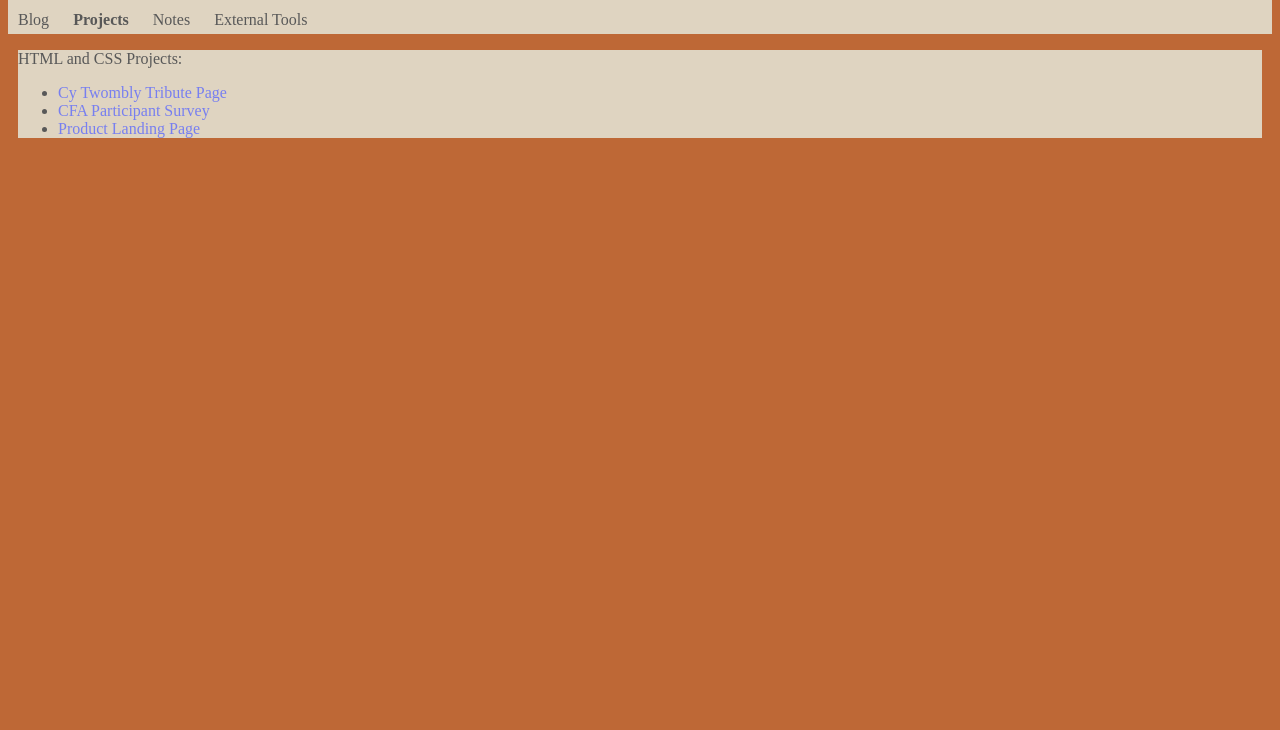
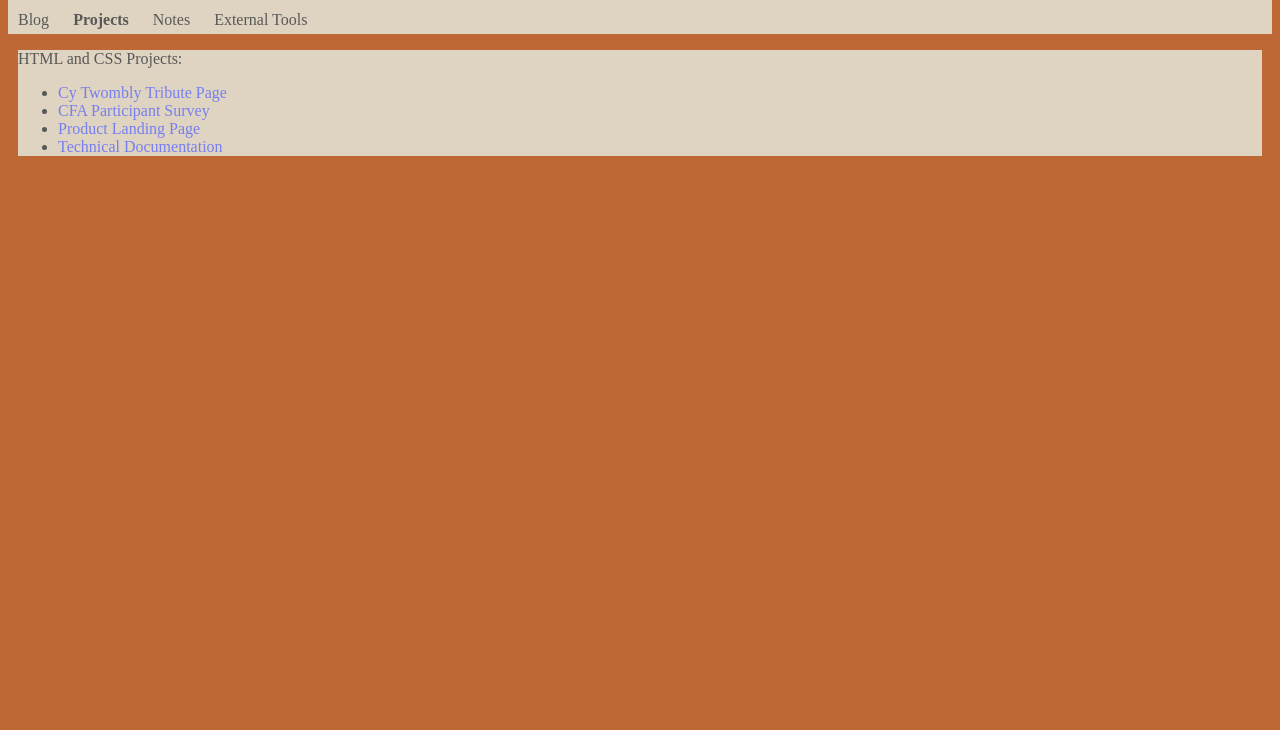
Before and after one commit to jwheatonumich/Blog, a plain HTML site: page projects.html in a window 1280 px wide. Shown: the part 70-800 px from the top of the page. Drawn offline with Linux system fonts and the light colour scheme.

Commit message:
Update projects.html

```diff
--- a/projects.html
+++ b/projects.html
@@ -74,6 +74,7 @@
             <li><a href="https://jwheatonumich.github.io/Cy-Twombly-Tribute/" target="_blank">Cy Twombly Tribute Page</a></li>
             <li><a href="https://jwheatonumich.github.io/Survey-Project/" target="_blank">CFA Participant Survey</a></li>
             <li><a href="https://jwheatonumich.github.io/product-landing" target="_blank">Product Landing Page</a></li>
+            <li><a href="https://jwheatonumich.github.io/Technical-Documentation/" target="_blank">Technical Documentation</a></li>
         </ul>
     </article>
 </body>
```
